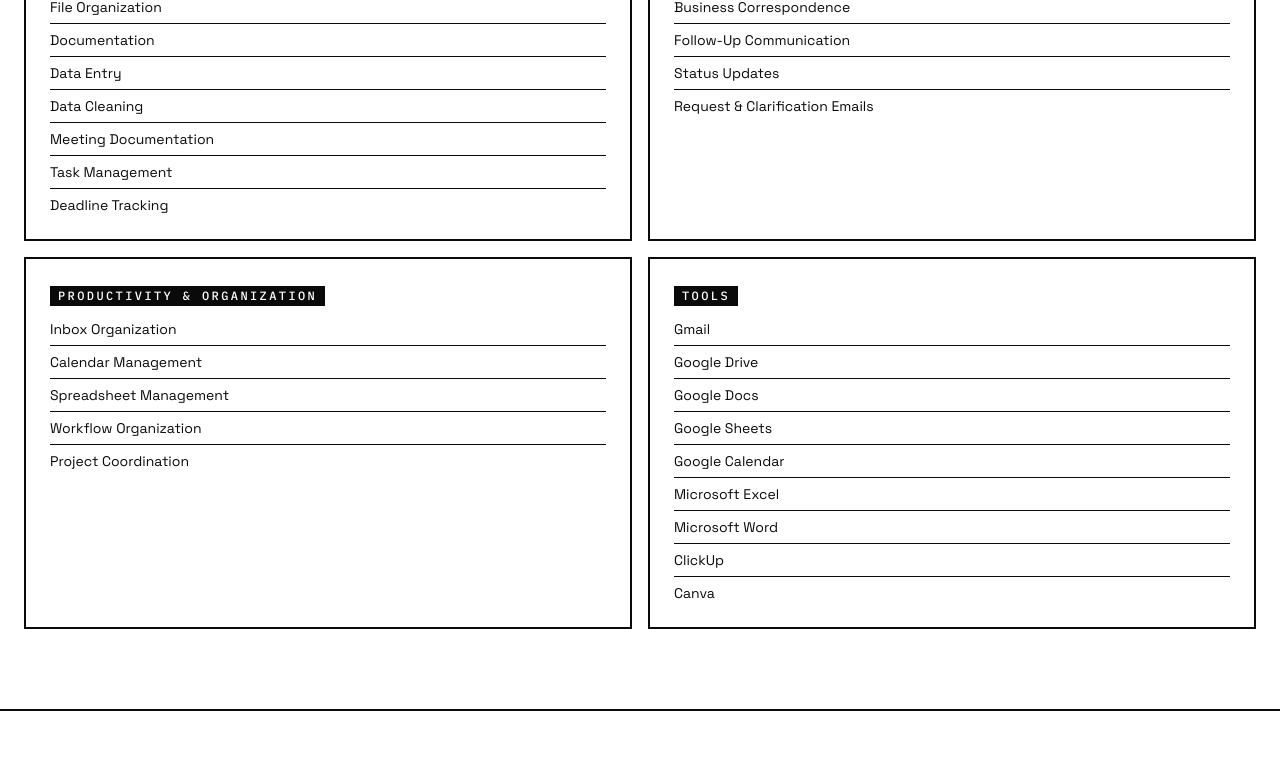
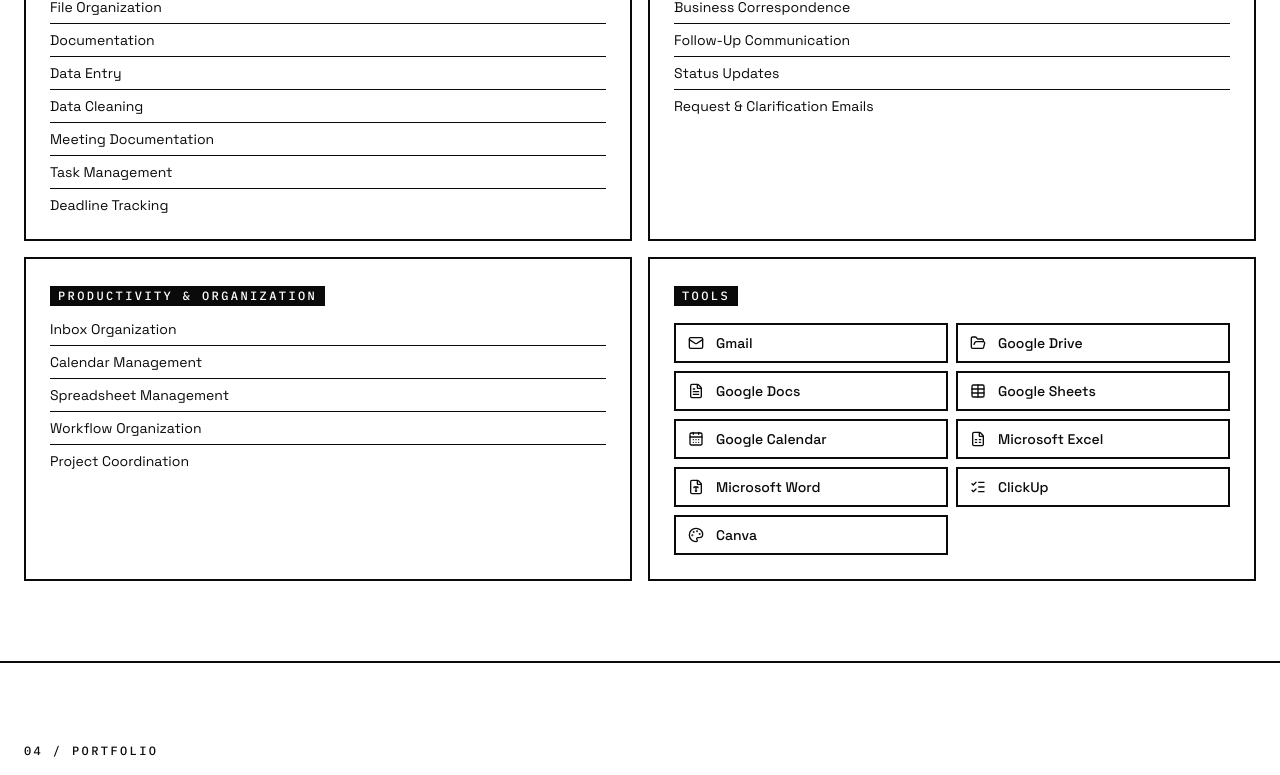
Before and after one commit to iverene/VA-Portfolio, a React (Vite) app: page / in a window 1280 px wide. Shown: the part 2552-3327 px from the top of the page. Built offline with nearby package versions, Linux system fonts and the light colour scheme.

Commit message:
style: add tool icons to Skills tools group

```diff
--- a/src/sections/Skills.jsx
+++ b/src/sections/Skills.jsx
@@ -1,5 +1,18 @@
 import Section from "../components/layout/Section.jsx";
+import { Mail, FolderOpen, FileText, Table, CalendarDays, FileSpreadsheet, FileType, ListChecks, Palette } from "lucide-react";
 import { skillGroups } from "../data/skills.js";
+
+const TOOL_ICONS = {
+  "Gmail": Mail,
+  "Google Drive": FolderOpen,
+  "Google Docs": FileText,
+  "Google Sheets": Table,
+  "Google Calendar": CalendarDays,
+  "Microsoft Excel": FileSpreadsheet,
+  "Microsoft Word": FileType,
+  "ClickUp": ListChecks,
+  "Canva": Palette,
+};
 export default function Skills() {
   return (
     <Section id="skills" eyebrow="03 / Skills" title="Grouped capabilities, not software collecting.">
@@ -7,7 +20,20 @@
         {skillGroups.map((g) => (
           <div key={g.title} className="border-2 border-[#0a0a0a] bg-[#ffffff] p-6">
             <h3 className="inline-block bg-[#0a0a0a] px-2 py-0.5 font-mono text-xs font-medium uppercase tracking-[0.2em] text-[#ffffff]">{g.title}</h3>
-            <ul className="mt-3 space-y-1.5 text-sm text-[#0a0a0a]">{g.items.map((i) => <li key={i} className="border-b border-[#0a0a0a] pb-1.5 last:border-0 last:pb-0">{i}</li>)}</ul>
+            {g.title === "Tools" ? (
+              <ul className="mt-4 grid gap-2 sm:grid-cols-2">
+                {g.items.map((i) => {
+                  const Icon = TOOL_ICONS[i] ?? FileText;
+                  return (
+                    <li key={i} className="flex items-center gap-3 border-2 border-[#0a0a0a] px-3 py-2 text-sm font-medium text-[#0a0a0a]">
+                      <Icon size={16} aria-hidden="true" />{i}
+                    </li>
+                  );
+                })}
+              </ul>
+            ) : (
+              <ul className="mt-3 space-y-1.5 text-sm text-[#0a0a0a]">{g.items.map((i) => <li key={i} className="border-b border-[#0a0a0a] pb-1.5 last:border-0 last:pb-0">{i}</li>)}</ul>
+            )}
           </div>
         ))}
       </div>
```
